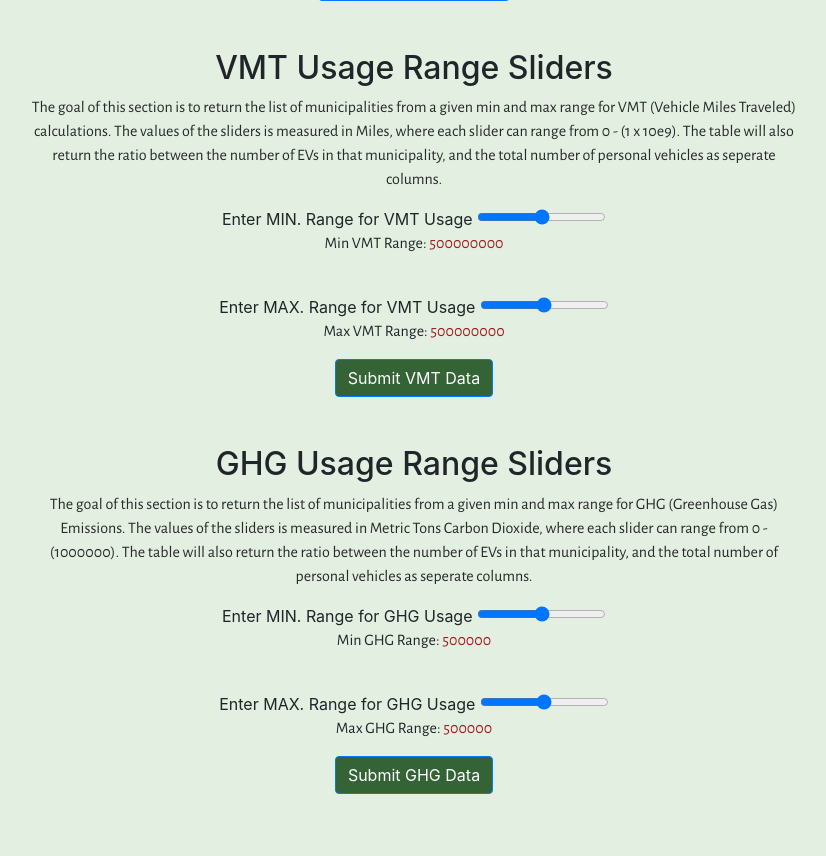
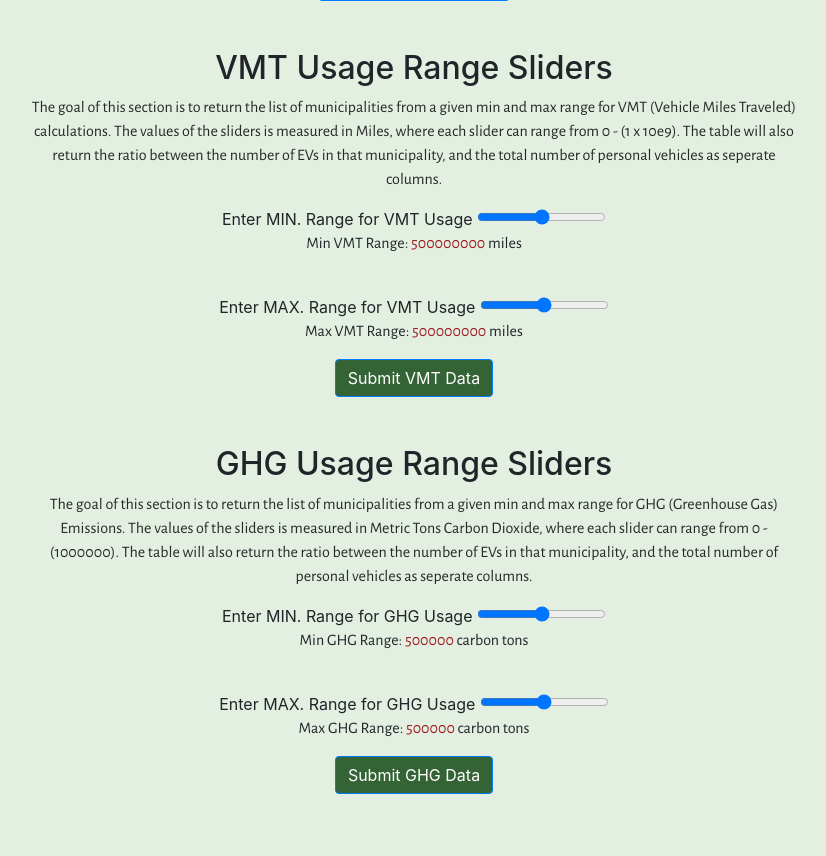
Before and after one commit to WhoBeYe/GHG_CAB_Project, a Flask app: page / in a window 1280 px wide. Shown: the part 721-1577 px from the top of the page, without its empty margins (226-1052 px from the left). Run offline with Flask 3, Linux system fonts and the light colour scheme; some libraries are stand-ins or nearby versions.

Commit message:
changed gui

```diff
--- a/templates/my-form.html
+++ b/templates/my-form.html
@@ -78,13 +78,13 @@
                 <div>
                     Enter MIN. Range for VMT Usage
                     <input id = "slider" type="range" name="min_vmt" min='0' max='1000000000' step="100000">
-                    <p>Min VMT Range: <output style="color:#9E1D20;"id="value"></output></p>
+                    <p>Min VMT Range: <output style="color:#9E1D20;"id="value"></output> miles</p>
                 </div>
                 <br>
                 <div>
                     Enter MAX. Range for VMT Usage
                     <input id = "slider2" type="range" name="max_vmt" min='0' max='1000000000' step="100000">
-                    <p>Max VMT Range: <output style="color:#9E1D20;"id="value2"></output></p>
+                    <p>Max VMT Range: <output style="color:#9E1D20;"id="value2"></output> miles</p>
                 </div>
                     <button type="submit" class="btn btn-primary">Submit VMT Data</button>
             </form>
@@ -105,13 +105,13 @@
                 <div>
                     Enter MIN. Range for GHG Usage
                     <input id = "slider3" type="range" name="ghg_min" min='0' max='1000000' step="50000">
-                    <p>Min GHG Range: <output style="color:#9E1D20;"id="value3"></output></p>
+                    <p>Min GHG Range: <output style="color:#9E1D20;"id="value3"></output> carbon tons</p>
                 </div>
                 <br>
                 <div>
                     Enter MAX. Range for GHG Usage
                     <input id = "slider4" type="range" name="ghg_max" min='0' max='1000000' step="50000">
-                    <p>Max GHG Range: <output style="color:#9E1D20;"id="value4"></output></p>
+                    <p>Max GHG Range: <output style="color:#9E1D20;"id="value4"></output> carbon tons</p>
                 </div>
                     <button type="submit" class="btn btn-primary">Submit GHG Data</button>
             </form>
```
